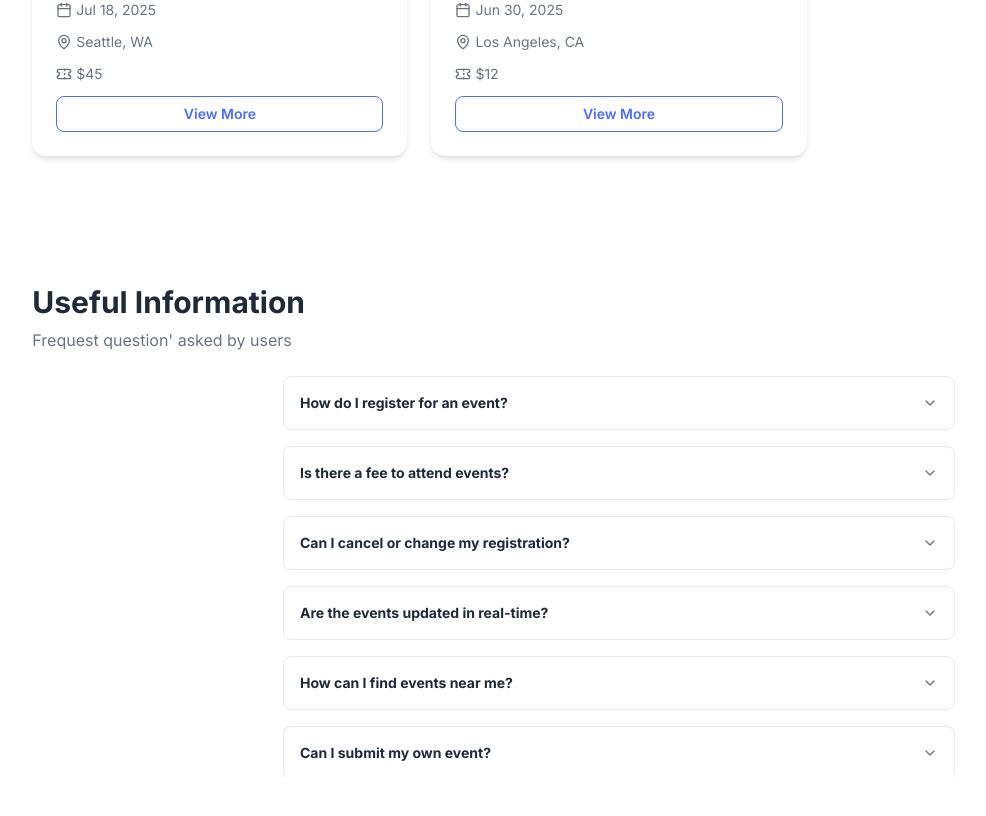
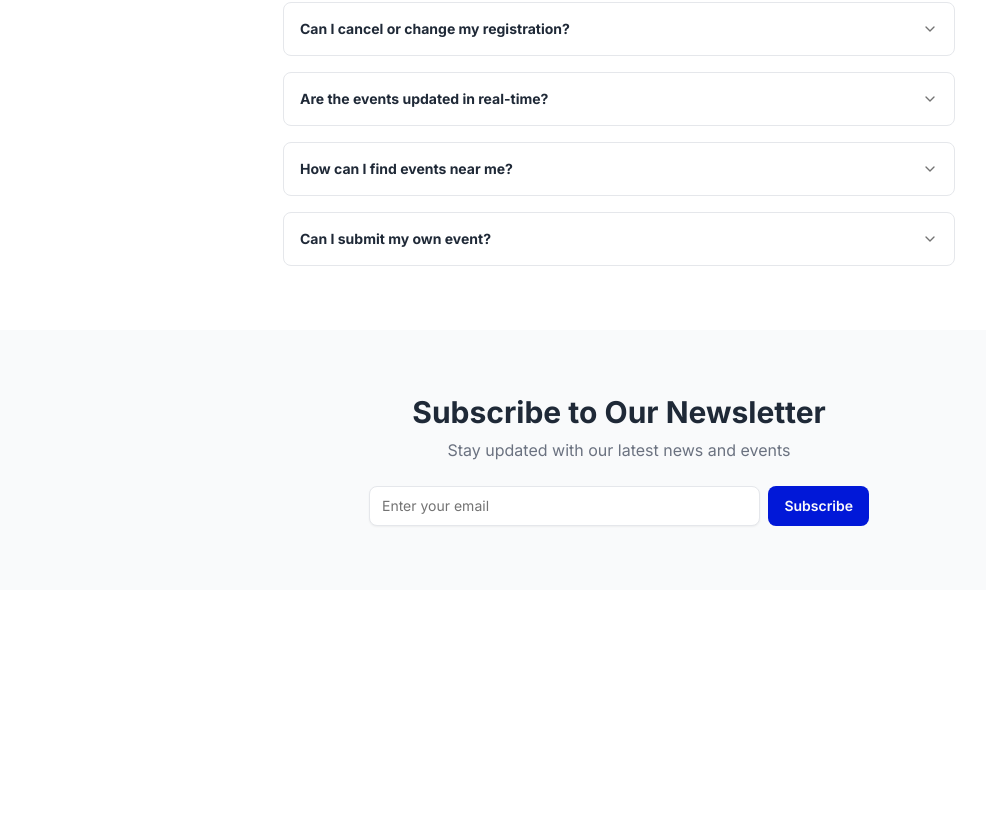
Before and after one commit to Mahedul-Karim/eventra, a React (Vite) app: page / in a window 1280 px wide. Shown: the part 2228-3044 px from the top of the page, without its empty margins (21-1007 px from the left). After the commit the page ends 2818 px from the top, so only its background shows below. Built offline with nearby package versions, Linux system fonts and the light colour scheme.

Commit message:
newsletter section added

```diff
--- a/src/components/common/events/EventCard.jsx
+++ b/src/components/common/events/EventCard.jsx
@@ -35,8 +35,8 @@ const EventCard = ({
         </Badge>
       </CardHeader>
       <CardContent className="px-2 xs:px-4 sm:px-6" >
-        <h2 className="xs:text-lg lg:text-xl font-bold text-dark">{name}</h2>
-        <div className="flex flex-col gap-3 mt-2">
+        <h2 className="text-sm xs:text-base sm:text-lg lg:text-xl font-bold text-dark">{name}</h2>
+        <div className="hidden sm:flex flex-col gap-3 mt-2">
           <p className="flex items-center gap-1 text-muted text-xs xs:text-sm">
             <Calendar size={16} />
             {formateDate(date)}
--- /dev/null
+++ b/src/components/home/Newsletter.jsx
@@ -0,0 +1,27 @@
+import React from "react";
+import Container from "../common/Container";
+import Title from "../common/section/Title";
+import Subtitle from "../common/section/Subtitle";
+import { Input } from "../ui/input";
+import { Button } from "../ui/button";
+
+const Newsletter = () => {
+  return (
+    <div className="bg-background py-8 md:py-16">
+      <Container className="flex flex-col items-center justify-center">
+        <Title>Subscribe to Our Newsletter</Title>
+        <Subtitle>Stay updated with our latest news and events</Subtitle>
+        <div className="mt-4 flex flex-col xs:flex-row items-center gap-2 justify-center max-w-[500px] w-full">
+          <Input
+            type={"text"}
+            placeholder="Enter your email"
+            className={"xs:h-10 bg-white border-border"}
+          />
+          <Button className={"xs:h-10 font-semibold w-full xs:w-auto"}>Subscribe</Button>
+        </div>
+      </Container>
+    </div>
+  );
+};
+
+export default Newsletter;
--- a/src/components/home/UpcomingEvents.jsx
+++ b/src/components/home/UpcomingEvents.jsx
@@ -16,7 +16,7 @@ const UpcomingEvents = () => {
       <Subtitle>
         Discover more of the activities with our curated event collections.
       </Subtitle>
-      <div className="grid grid-cols-2 md:grid-cols-3 gap-2 sm:gap-4 lg:gap-6 mt-6">
+      <div className="grid grid-cols-2 md:grid-cols-3 lg:grid-cols-4 gap-2 sm:gap-4 mt-6">
         {data?.length > 0 &&
           data.map((card) => (
             <EventCard
--- a/src/components/ui/accordion.jsx
+++ b/src/components/ui/accordion.jsx
@@ -17,7 +17,7 @@ function AccordionItem({
   return (
     (<AccordionPrimitive.Item
       data-slot="accordion-item"
-      className={cn("border-b last:border-b-0", className)}
+      className={cn("border-b", className)}
       {...props} />)
   );
 }
--- /dev/null
+++ b/src/components/ui/input.jsx
@@ -0,0 +1,23 @@
+import * as React from "react"
+
+import { cn } from "@/lib/utils"
+
+function Input({
+  className,
+  type,
+  ...props
+}) {
+  return (
+    (<input
+      type={type}
+      data-slot="input"
+      className={cn(
+        "file:text-foreground placeholder:text-muted-foreground selection:bg-primary selection:text-primary-foreground dark:bg-input/30 border-input flex h-9 w-full min-w-0 rounded-md border bg-transparent px-3 py-1 text-base shadow-xs transition-[color,box-shadow] outline-none file:inline-flex file:h-7 file:border-0 file:bg-transparent file:text-sm file:font-medium disabled:pointer-events-none disabled:cursor-not-allowed disabled:opacity-50 md:text-sm",
+        "aria-invalid:ring-destructive/20 dark:aria-invalid:ring-destructive/40 aria-invalid:border-destructive",
+        className
+      )}
+      {...props} />)
+  );
+}
+
+export { Input }
--- a/src/pages/Home.jsx
+++ b/src/pages/Home.jsx
@@ -1,4 +1,5 @@
 import HeroSlider from "@/components/home/HeroSlider";
+import Newsletter from "@/components/home/Newsletter";
 import UpcomingEvents from "@/components/home/UpcomingEvents";
 import UsefulInformation from "@/components/home/UsefulInformation";
 import React from "react";
@@ -9,6 +10,7 @@ const Home = () => {
       <HeroSlider />
       <UpcomingEvents />
       <UsefulInformation />
+      <Newsletter />
     </>
   );
 };
```
